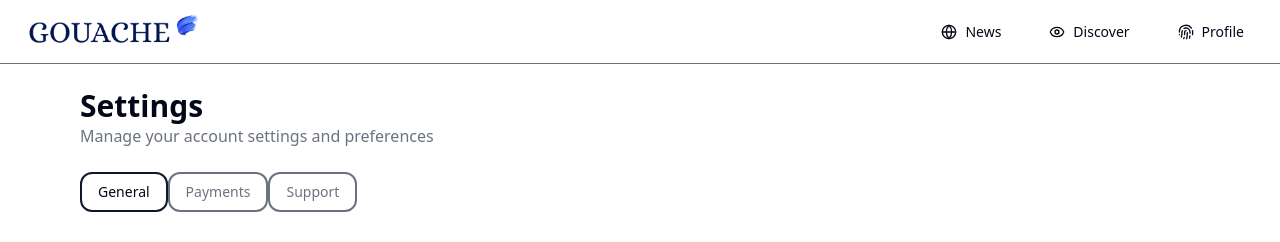
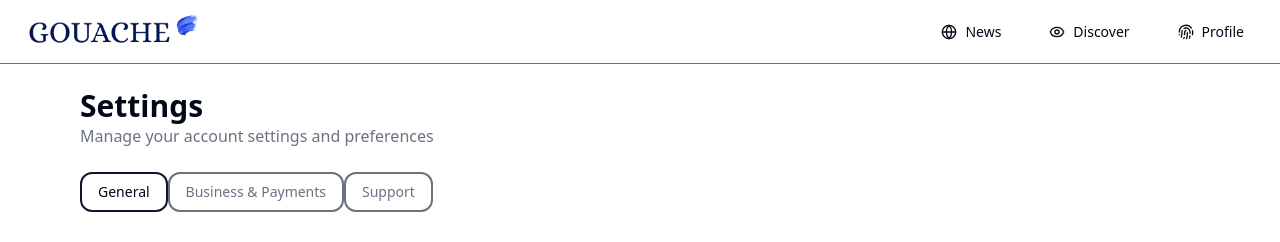
Before and after one commit to Harryr66/SOMA, a Next.js app: page /settings in a window 1280 px wide. Shown: the top 242 px of the page. Built offline with nearby package versions, Linux system fonts and the light colour scheme; no server answers; the database is empty; a web font is replaced by a local one.

Commit message:
Combine business and payments tabs into single tab to save space

```diff
--- a/src/app/(main)/settings/page.tsx
+++ b/src/app/(main)/settings/page.tsx
@@ -457,10 +457,7 @@ function SettingsPageContent() {
           <div className="overflow-x-auto pb-2 -mx-4 px-4 sm:mx-0 sm:px-0 scrollbar-hide">
             <TabsList className="inline-flex w-auto min-w-full sm:min-w-0">
               <TabsTrigger value="general" className="shrink-0 whitespace-nowrap">General</TabsTrigger>
-              {(user?.isProfessional || hasApprovedArtistRequest) && (
-                <TabsTrigger value="business" className="shrink-0 whitespace-nowrap text-xs sm:text-sm">Business</TabsTrigger>
-              )}
-              <TabsTrigger value="payments" className="shrink-0 whitespace-nowrap">Payments</TabsTrigger>
+              <TabsTrigger value="business" className="shrink-0 whitespace-nowrap text-xs sm:text-sm">Business & Payments</TabsTrigger>
               <TabsTrigger value="support" className="shrink-0 whitespace-nowrap">Support</TabsTrigger>
             </TabsList>
           </div>
@@ -603,14 +600,17 @@ function SettingsPageContent() {
             </Card>
           </TabsContent>
 
-          {(user?.isProfessional || hasApprovedArtistRequest) && (
-            <TabsContent value="business" className="mt-4 sm:mt-6">
-              <BusinessManager />
-            </TabsContent>
-          )}
-
-          <TabsContent value="payments" className="mt-4 sm:mt-6">
-            <StripeIntegrationWizard />
+          <TabsContent value="business" className="mt-4 sm:mt-6 space-y-6">
+            {(user?.isProfessional || hasApprovedArtistRequest) && (
+              <div>
+                <h2 className="text-lg font-semibold mb-4">Business Management</h2>
+                <BusinessManager />
+              </div>
+            )}
+            <div>
+              <h2 className="text-lg font-semibold mb-4">Payments & Payouts</h2>
+              <StripeIntegrationWizard />
+            </div>
           </TabsContent>
 
           <TabsContent value="support" className="mt-4 sm:mt-6">
```
